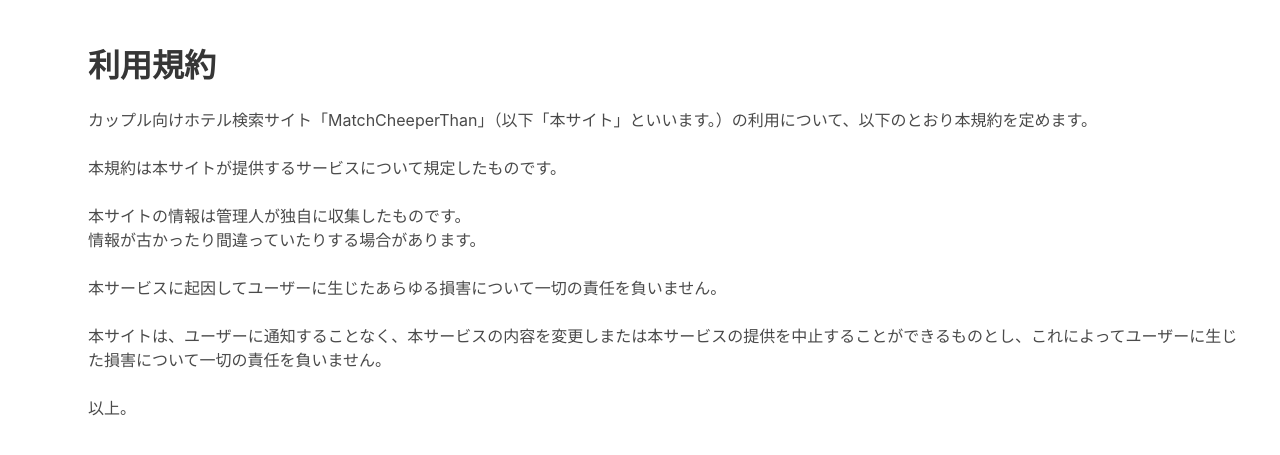
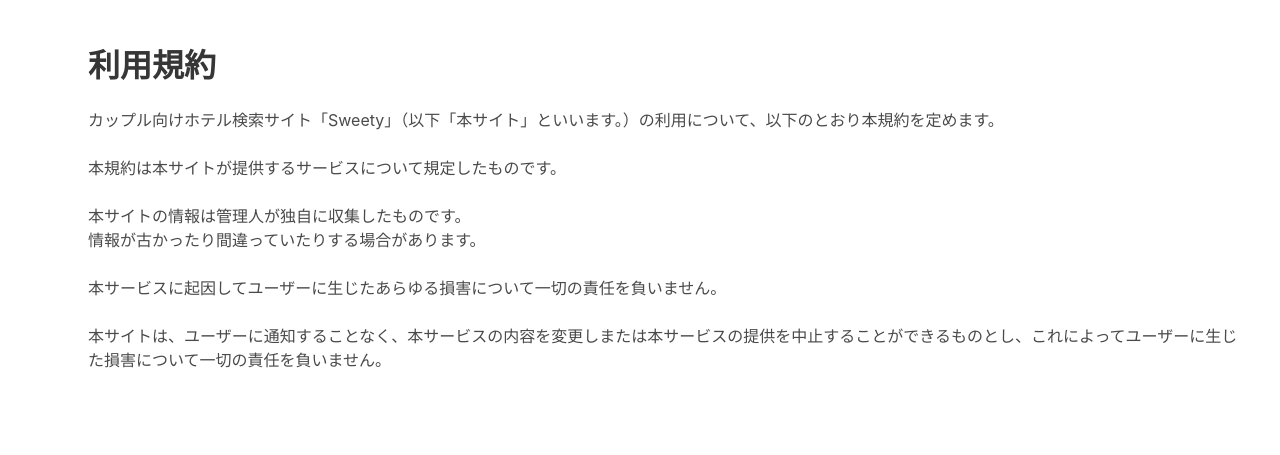
Before and after one commit to KaiShoya/Sweety, a PHP site: page /tos.php in a window 1280 px wide. Shown: the part 52-507 px from the top of the page. Run offline with PHP 8.4, Linux system fonts and the light colour scheme; some libraries are stand-ins or nearby versions.

Commit message:
利用規約を修正

```diff
--- a/pub/tos.php
+++ b/pub/tos.php
@@ -16,7 +16,7 @@
     <section class="section">
       <div class="container">
         <h1 class="title">利用規約</h1>
-        <p>カップル向けホテル検索サイト「MatchCheeperThan」（以下「本サイト」といいます。）の利用について、以下のとおり本規約を定めます。</p>
+        <p>カップル向けホテル検索サイト「Sweety」（以下「本サイト」といいます。）の利用について、以下のとおり本規約を定めます。</p>
         <br>
         <p>本規約は本サイトが提供するサービスについて規定したものです。</p>
         <br>
@@ -26,8 +26,6 @@
         <p>本サービスに起因してユーザーに生じたあらゆる損害について一切の責任を負いません。</p>
         <br>
         <p>本サイトは、ユーザーに通知することなく、本サービスの内容を変更しまたは本サービスの提供を中止することができるものとし、これによってユーザーに生じた損害について一切の責任を負いません。</p>
-        <br>
-        <p>以上。</p>
       </div>
     </section>
   </div>
```
